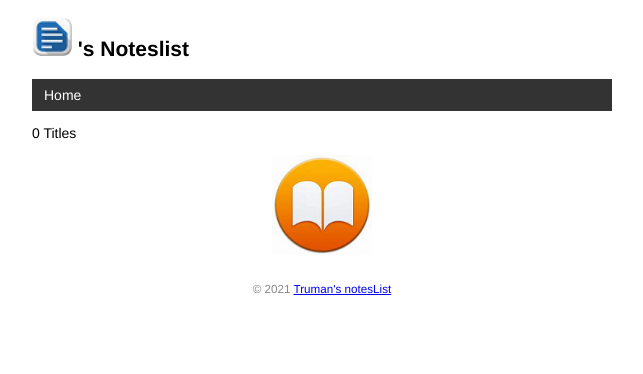
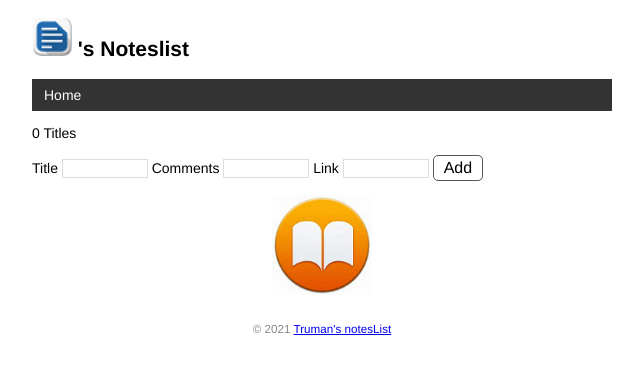
Before and after one commit to cuuxiao/NotesList, a Flask app: page / in a window 1280 px wide. Shown: the top 374 px of the page, without its empty margins (318-961 px from the left). Run offline with Flask 2, Linux system fonts and the light colour scheme; data that the repository does not hold is empty.

Commit message:
update the input model

```diff
--- a/app.py
+++ b/app.py
@@ -6,7 +6,7 @@
 import os
 import sys
 
-from flask import Flask, render_template, url_for
+from flask import Flask, render_template, request, redirect, flash, url_for
 from flask_sqlalchemy import SQLAlchemy
 import click
 
@@ -23,60 +23,65 @@ app = Flask(__name__)
 app.config['SQLALCHEMY_DATABASE_URI'] = prefix + os.path.join(app.root_path, 'data.db')
 # 关闭对模型修改的监控
 app.config['SQLALCHEMY_TRACK_MODIFICATIONS'] = False
+app.config['SESSION_TYPE'] = 'filesystem'
+app.config['SECRET_KEY'] = os.urandom(24)
 
 # 在扩展类实例化化前加载配置
 db = SQLAlchemy(app)
 
-#表名将会是user，自动生成，小写处理
+
+# 表名将会是user，自动生成，小写处理
 class User(db.Model):
-    id = db.Column(db.Integer, primary_key=True)    # 主键
-    name = db.Column(db.String(20))                 # 名字
+    id = db.Column(db.Integer, primary_key=True)  # 主键
+    name = db.Column(db.String(20))  # 名字
+
 
 class Notes(db.Model):
     id = db.Column(db.Integer, primary_key=True)
-    title = db.Column(db.String(60))
-    note = db.Column(db.String(20))
+    title = db.Column(db.String(20))
+    comments = db.Column(db.String(20))
+    link = db.Column(db.String(20))
+
 
 @app.cli.command()  # 注册为命令
 @click.option('--drop', is_flag=True, help='Create after drop.')
-    # 设置选项
+# 设置选项
 def initdb(drop):
     """Initialize the database"""
     if drop:
         db.drop_all()
         click.echo('drop the database. ')  # 输出提示信息
     db.create_all()
-    click.echo('Initialized database. ')    # 输出提示信息
+    click.echo('Initialized database. ')  # 输出提示信息
 
-@app.route('/')
+
+@app.route('/', methods=['GET', 'POST'])
 def index():
-    notes = Notes.query.all()
-    return render_template('index.html', movies = notes)
+    if request.method == 'POST':
+        # 获取表单数据
+        title = request.form.get('title')
+        comments = request.form.get('comments')
+        link = request.form.get('link')
+        # 判断数据是否符合要求
+        if not title or not comments or len(comments) > 20 or len(title) > 20:
+            flash('Invalid input.')                 # 显示错误信息
+            return redirect(url_for('index'))       # 重定向回主页
+        # 保存表单数据到数据库
+        notes = Notes(title=title, comments=comments, link=link)
+        db.session.add(notes)
+        db.session.commit()
+        flash('Item created.')
+        return redirect(url_for('index'))
+    comments = Notes.query.all()
+    return render_template('index.html', comments=comments)
 
-@app.errorhandler(404)      # 传入需要处理的错误代码
-def page_not_found(e):      # 接受异常对象作为参数
+
+@app.errorhandler(404)  # 传入需要处理的错误代码
+def page_not_found(e):  # 接受异常对象作为参数
     return render_template('404.html'), 404  # 返回模板和状态码
+
 
 @app.context_processor
 def inject_user():
     user = User.query.first()
-    return dict(user=user)      # 需要返回字典，等同于return {‘user’： user}
-
-
-# @app.route('/home')
-# @app.route('/index')
-# def hello():
-#     return '<h1>hello Truman!</h1><img src="http://helloflask.com/totoro.gif">'
-#
-# @app.route('/user/<name>')
-# def user_page(name):
-#     return 'User : %s' % name
-#
-# @app.route('/test')
-# def test_url_for():
-#     print(url_for('hello'))
-#     print(url_for('user_page', name = 'truman'))
-#     print(url_for('user_page', name = 'peter'))
-#     print(url_for('test_url_for'))
-#     print(url_for('test_url_for', num = 2))
-#     return 'Test page'
+    return dict(user=user)  # 需要返回字典，等同于return {‘user’： user}
--- a/static/style.css
+++ b/static/style.css
@@ -8,6 +8,18 @@ body {
 
 /* 头像 */
 .list {width: 40px;}
+
+/* 弹窗 */
+.alert {
+    position: relative;
+    padding: 7px;
+    margin: 7px 0;
+    border: 1px solid transparent;
+    color: #004085;
+    background-color: #cce5ff;
+    border-color: #b8daff;
+    border-radius: 5px;
+}
 
 /* 导航栏 */
 nav ul {
@@ -31,7 +43,40 @@ nav li a:hover {
     background-color: #111;
 }
 
-/* 列表 */
+/* 覆盖某些浏览器对 input 元素定义的字体 */
+input[type=submit] {
+    font-family: inherit;
+}
+input[type=text] {
+    border: 1px solid #ddd;
+}
+input[name=title] {
+    width: 80px;
+}
+input[name=comments] {
+    width: 80px;
+}
+input[name=link] {
+    width: 80px;
+}
+.btn {
+    font-size: 16px;
+    padding: 3px 10px;
+    text-decoration: none;
+    cursor: pointer;
+    background-color: white;
+    color: black;
+    border: 1px solid #555555;
+    border-radius: 5px;
+}
+.btn:hover {
+    text-decoration: none;
+    background-color: black;
+    color: white;
+    border: 1px solid black;
+}
+
+/* ====================列 表 样 式 ============================ */
 .movie-list {
     list-style-type: none;
     padding: 0;
--- a/templates/base.html
+++ b/templates/base.html
@@ -11,6 +11,10 @@
     {% endblock %}
 </head>
 <body>
+    <!-- 插入到页面标题上方 -->
+    {% for message in get_flashed_messages() %}
+        <div class="alert">{{ message }}</div>
+    {% endfor %}
     <h2>
         <img alt="List" class="list" src="{{ url_for('static', filename='images/list.png') }}">
         {{ user.name }}'s Noteslist
--- a/templates/index.html
+++ b/templates/index.html
@@ -1,10 +1,18 @@
 {% extends 'base.html' %}
 {% block content %}
-<p>{{ movies|length }} Titles</p>
+<p>{{ comments|length }} Titles</p>
+<form method="post">
+    Title <input type="text" name="title" autocomplete="off" required>
+    Comments <input type="text" name="comments" autocomplete="off" required>
+    Link <input type="text" name="link" autocomplete="off" required>
+    <input class="btn" type="submit" name="submit" value="Add">
+</form>
+<!--autocomplete 属性设为 off 来关闭自动完成（按下输入框不显示历史输入记录）；
+另外还添加了 required 标志属性，如果用户没有输入内容就按下了提交按钮，浏览器会显示错误提示。-->
     <ul class="movie-list">
-    {% for movie in movies %}
-            {# 迭代 movies 变量 #}
-        <li>{{ movie.title }} -- {{ movie.note }}
+    {% for movie in comments %}
+            {# 迭代 comments 变量 #}
+        <li>{{ movie.title }} | | | | {{ movie.comments }}| | | | {{ movie.link }}
                 {# 等同于 movie['title'] #}
             <span class="float-right">
                 <a class="imdb" href="https://www.bing.com/search?q={{movie.title }}" target="_blank" title="Find this movie on IMDb">Bring</a>
```
